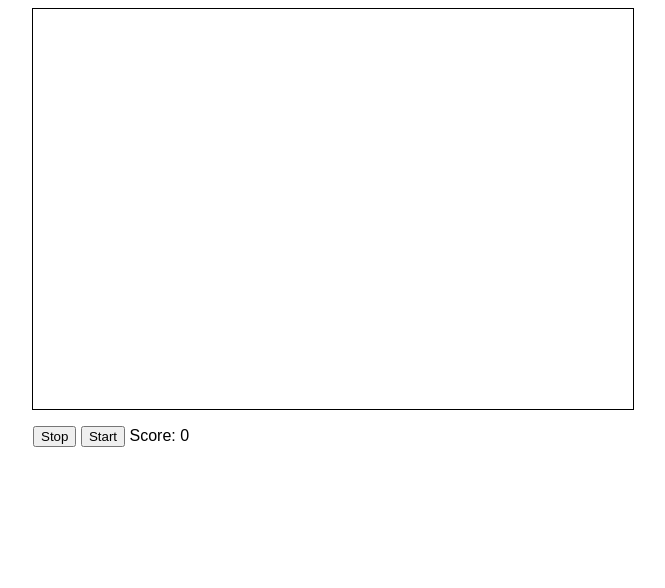
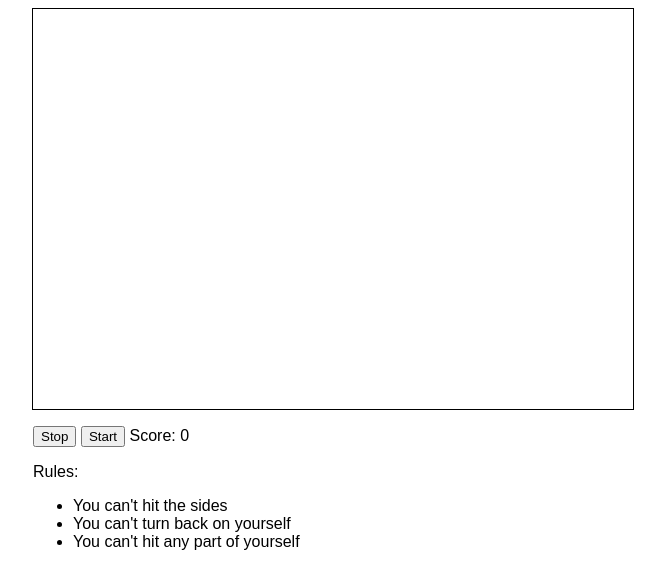
Before and after one commit to kentm/jssnake, a plain HTML site: page index.html in a window 1280 px wide. Shown: the whole page, without its empty margins (315-980 px from the left). Drawn offline with Linux system fonts and the light colour scheme.

Commit message:
add rules game over screen colour change

```diff
--- a/index.html
+++ b/index.html
@@ -13,6 +13,12 @@
             <button onclick="startGame()">Start</button>
             Score: <span id="score">0</span>
         </p>
+        <p>Rules:</p>
+        <ul>
+            <li>You can't hit the sides</li>
+            <li>You can't turn back on yourself</li>
+            <li>You can't hit any part of yourself</li>
+        </ul>
     </div>
 
 </body>
--- a/script.js
+++ b/script.js
@@ -177,9 +177,9 @@ function resetCanvas() {
 function gameOver() {
     stopGame();
     console.log("Game Over");
+    ctx.fillStyle = "#FFF";
+    ctx.fillRect(0, 0, canvasSize[0], canvasSize[1]);
     ctx.fillStyle = "#F00";
-    ctx.fillRect(0, 0, canvasSize[0], canvasSize[1]);
-    ctx.fillStyle = "#FFF";
     ctx.font = "20px Monospace";
     ctx.fillText("GAME OVER", headSize[0], headSize[1]*2);
 }
```
